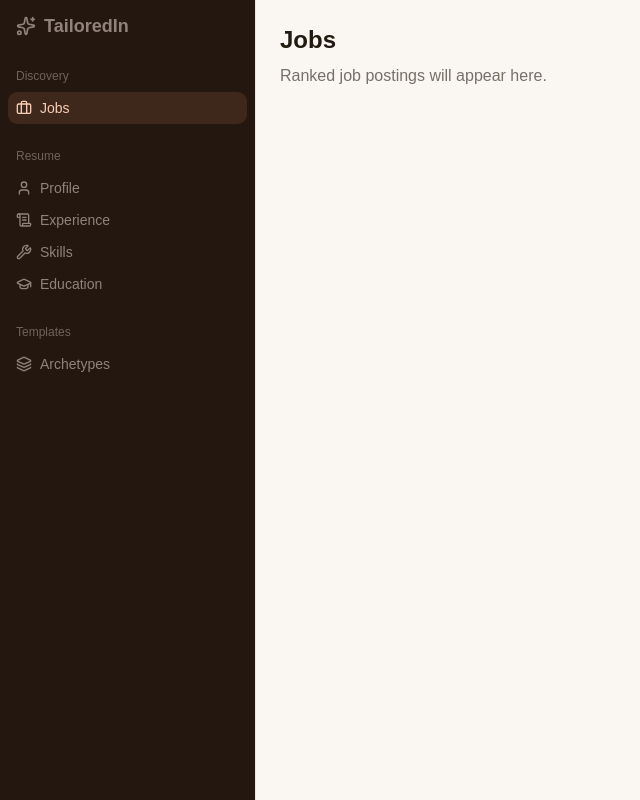
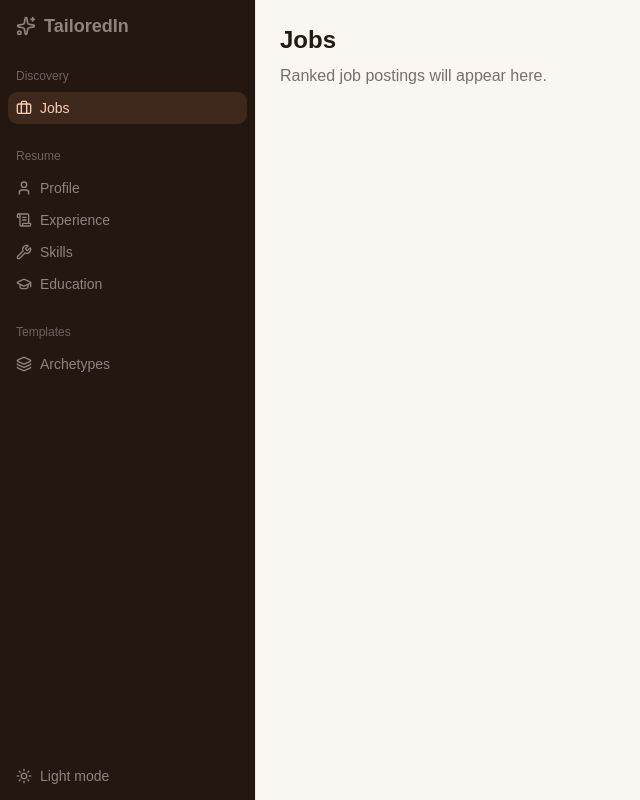
Before and after one commit to bluebird-labs/TailoredIn, a React (Vite) app in the folder web/: page /jobs in a window 1280 px wide. Shown: the whole page, without its empty margins (0-640 px from the left). Built offline with nearby package versions, Linux system fonts and the light colour scheme.

Commit message:
feat: add theme toggle to sidebar footer

```diff
--- a/web/src/components/layout/sidebar.tsx
+++ b/web/src/components/layout/sidebar.tsx
@@ -3,6 +3,7 @@ import { Briefcase, GraduationCap, Layers, type LucideIcon, ScrollText, Sparkles
 import {
   Sidebar,
   SidebarContent,
+  SidebarFooter,
   SidebarGroup,
   SidebarGroupContent,
   SidebarGroupLabel,
@@ -11,6 +12,7 @@ import {
   SidebarMenuButton,
   SidebarMenuItem
 } from '@/components/ui/sidebar';
+import { ThemeToggle } from '@/components/layout/theme-toggle.js';
 
 interface NavItem {
   label: string;
@@ -65,6 +67,13 @@ export function AppSidebar() {
         <NavGroup label="Resume" items={resumeNav} />
         <NavGroup label="Templates" items={archetypeNav} />
       </SidebarContent>
+      <SidebarFooter>
+        <SidebarMenu>
+          <SidebarMenuItem>
+            <ThemeToggle />
+          </SidebarMenuItem>
+        </SidebarMenu>
+      </SidebarFooter>
     </Sidebar>
   );
 }
```
